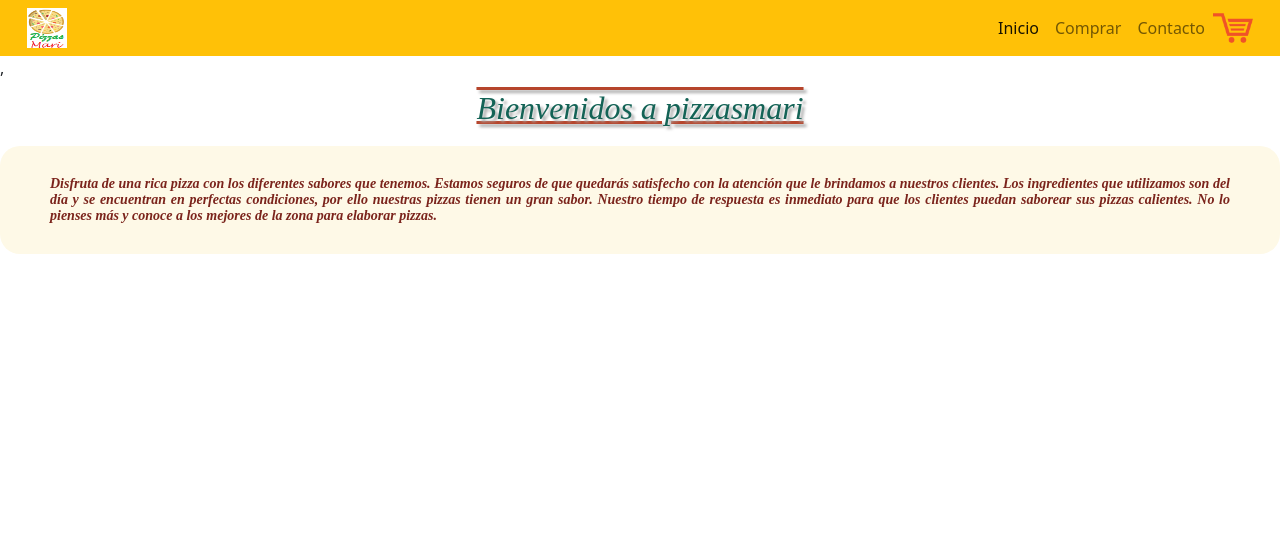
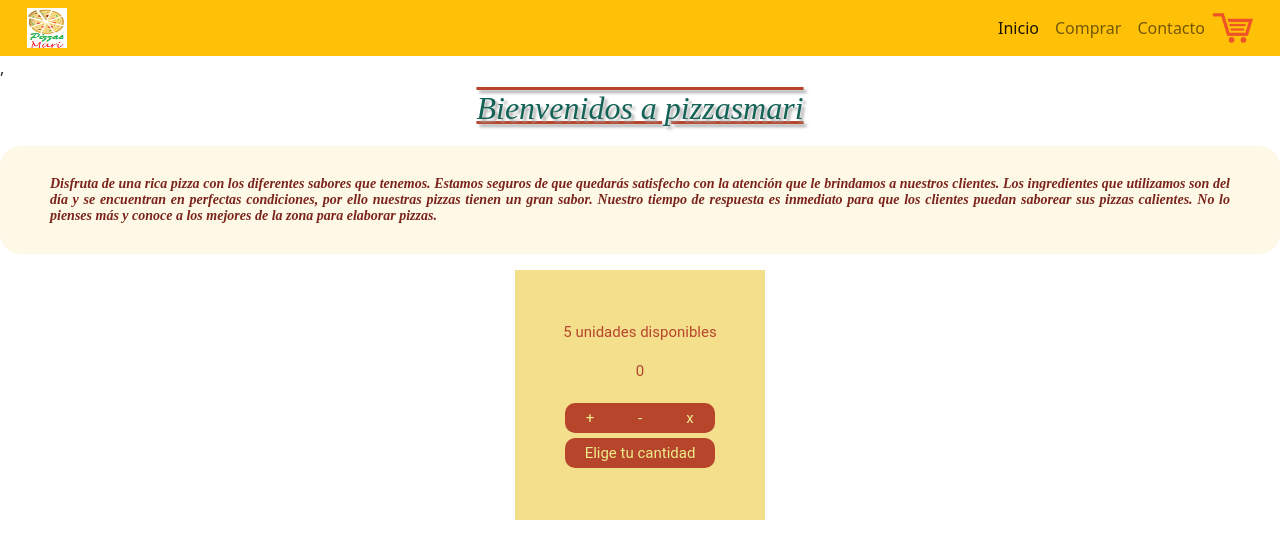
Before and after one commit to solhc/pizzasmari-Hernandez, a React (Create React App) app: page / in a window 1280 px wide. Shown: the top 558 px of the page. Built offline with nearby package versions, Linux system fonts and the light colour scheme; a web font is replaced by a local one.

Commit message:
contador-boton

```diff
--- a/package.json
+++ b/package.json
@@ -11,6 +11,7 @@
     "react": "^18.2.0",
     "react-dom": "^18.2.0",
     "react-scripts": "5.0.1",
+    "sweetalert2": "^11.4.18",
     "web-vitals": "^2.1.4"
   },
   "scripts": {
--- a/src/App.js
+++ b/src/App.js
@@ -5,7 +5,7 @@ import  'bootstrap/dist/css/bootstrap.min.css';
 
 import NavBar from './components/NavBar';
 import ItemListContainer from './components/ItemListContainer';
-
+import ItemCount from './components/ItemCount';
 
 function App() {
   return (
@@ -15,6 +15,9 @@ function App() {
         bienvenida='Bienvenidos a pizzasmari'
         mensaje='Disfruta de una rica pizza con los diferentes sabores que tenemos. Estamos seguros de que quedarás satisfecho con la atención que le brindamos a nuestros clientes. Los ingredientes que utilizamos son del día y se encuentran en perfectas condiciones, por ello nuestras pizzas tienen un gran sabor. Nuestro tiempo de respuesta es inmediato para que los clientes puedan saborear sus pizzas calientes. No lo pienses más y conoce a los mejores de la zona para elaborar pizzas.'
        />
+
+
+
     </div>
 
 
--- /dev/null
+++ b/src/components/ItemCount.js
@@ -0,0 +1,53 @@
+import { useState } from "react";
+import "../styles/ItemCount.css"
+import Swal from 'sweetalert2'
+
+function ItemCount({stock}){
+  const [num, setNum] = useState(0);
+
+  const suma = () => {
+    if(num < stock){
+      setNum(num+1)
+    }
+    else{
+      Swal.fire({
+        title: 'Atención!',
+        text: 'Ya ha llegado al stock máximo de este producto',
+        icon: 'warning',
+        timer: 2000
+      })
+    }
+  }
+
+  const resta = () => {
+    if(num>0){
+      setNum(num - 1)
+    }
+  }
+
+  const reiniciar = () => {
+    setNum(0)
+  }
+
+  const agregarCarrito = ()  =>{
+    console.log("Agregaste", num, "pizza(s) al carrito")
+  }
+
+  return(
+    <>
+      <div className="contenedor-contador">
+        <p> { stock > 1 ? `${stock} unidades disponibles` : `${stock} unidades disponbles` } </p>
+        <p> {num} </p>
+        <div className="botones-chicos">
+          <button  onClick={suma}> + </button>
+          <button onClick={resta}> - </button>
+          <button  onClick={reiniciar}> x </button>
+        </div>
+        <button className="boton-agregar" onClick={agregarCarrito}>{ num > 0 ? `Agregar al carrito` : `Elige tu cantidad` }  </button>
+      </div>
+    </>
+  )
+
+}
+
+export default ItemCount;
--- a/src/components/ItemListContainer.js
+++ b/src/components/ItemListContainer.js
@@ -1,12 +1,22 @@
 import React from "react";
 import '../styles/ItemListContainer.css'
+import '../styles/ItemCount.css'
+import ItemCount from "./ItemCount";
+
 
 function ItemListContainer(greeting){
   return (
     <section className='contenedor'>
       <h2>{greeting.bienvenida}</h2>
       <p align='justify' className='mensaje'>{greeting.mensaje}</p>
+
+      <ItemCount stock={5}/> {/*Contador*/}
+
     </section>
+
+
+
+
   )
 }
 
--- a/src/components/NavBar.js
+++ b/src/components/NavBar.js
@@ -10,7 +10,7 @@ const NavBar = () => {
         <nav className="navbar navbar-expand-lg navbar-light bg-warning">
             <div className="container-fluid">
             <img   className='carro' src={logo} alt='logo' />
-                <button type="button" class="navbar-toggler" data-bs-toggle="collapse" data-bs-target="#navbarCollapse">
+                <button type="button" className="navbar-toggler" data-bs-toggle="collapse" data-bs-target="#navbarCollapse">
                     <span className="navbar-toggler-icon"></span>
                 </button>
                 <div className="collapse navbar-collapse" id="navbarCollapse">
--- /dev/null
+++ b/src/styles/ItemCount.css
@@ -0,0 +1,51 @@
+  .contenedor-contador
+  {
+    width: 250px;
+    height: 250px;
+    margin-left: auto;
+    margin-right: auto;
+    background-color: #f4df8d;
+    display: flex;
+    flex-wrap: wrap;
+    flex-direction:column;
+    align-items:center;
+    justify-content: center;
+  }
+
+  p{
+    color:#b6452c;
+    font-size: 15px;
+    font-family: Roboto, sans-serif;
+  }
+
+  button{
+    width: 30px;
+    height: 30px;
+    background-color: #b6452c;
+    border:rgb(235, 237, 139);
+    color:rgb(235, 237, 139);
+    font-size: 15px;
+    font-family: Roboto, sans-serif;
+  }
+
+  button:hover{
+    background-color: #e6bd63;
+  }
+
+  .botones-chicos{
+    width: 150px;
+    height: 30px;
+    background-color: #b6452c;
+    border-radius: 10px;
+    display: flex;
+    justify-content: space-around;
+    margin: 5px;
+  }
+
+  .boton-agregar{
+    width: 150px;
+    height: 30px;
+    background-color: #b6452c;
+    border-radius: 10px;
+
+  }
```
Also changed, not shown: src/App.css (line endings or trailing spaces), src/styles/ItemListContainer.css (line endings or trailing spaces), 1 other file (tests, documents, lock files or other folders).
